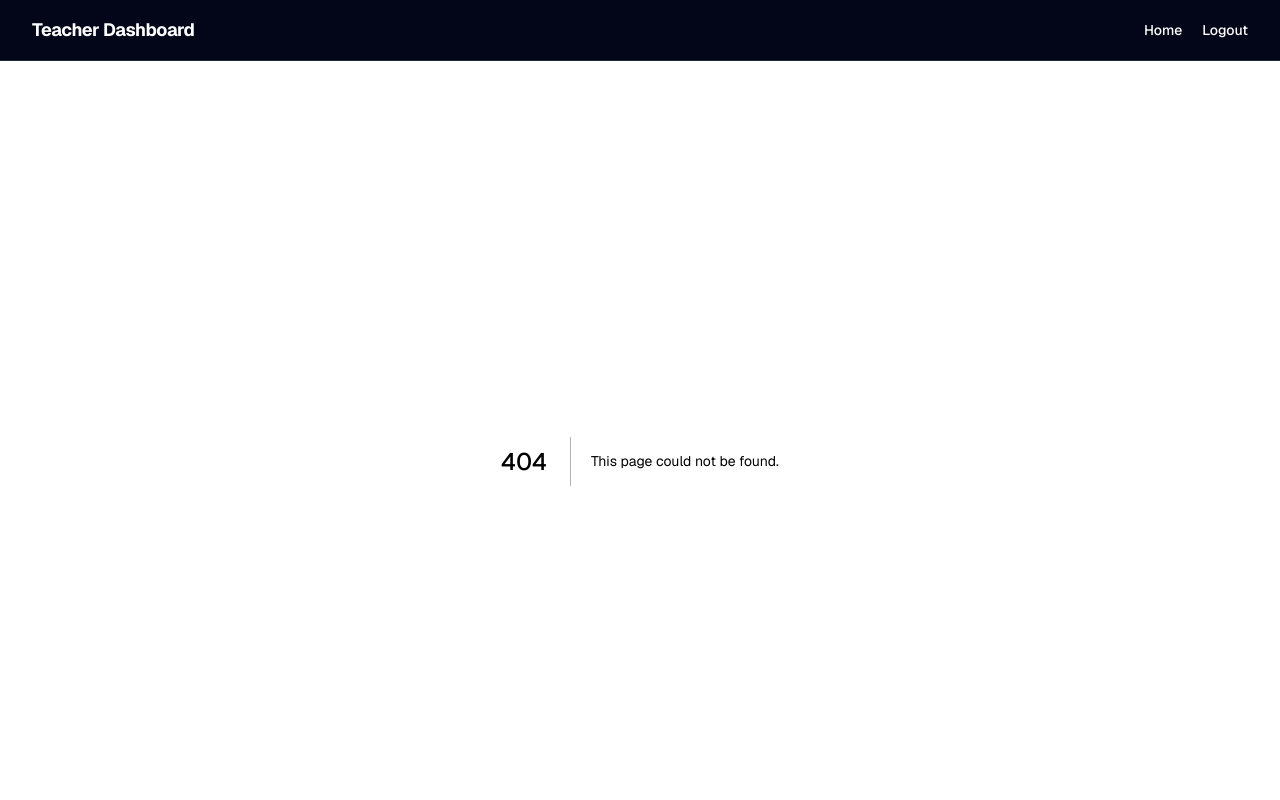
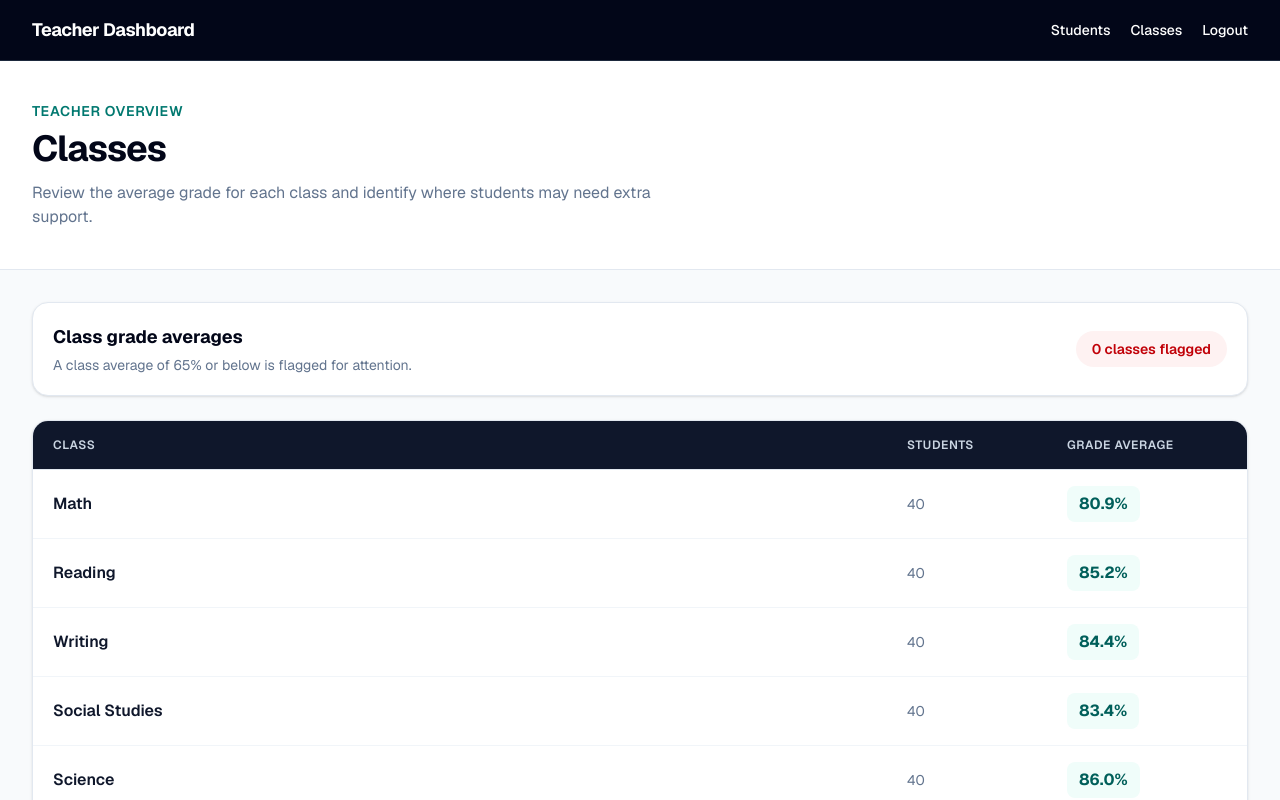
Before and after one commit to kmb1122/Teacher-Intervention-Dashboard, a Next.js app: page /classes in a window 1280 px wide. Before the commit this address had no page. Shown: the top 800 px of the page. Built offline with nearby package versions, Linux system fonts and the light colour scheme.

Commit message:
Created a classes page, with the class average for teachers.

```diff
--- /dev/null
+++ b/app/classes/page.tsx
@@ -0,0 +1,148 @@
+"use client";
+
+import { useEffect, useMemo, useState } from "react";
+import type { Student, StudentGrades } from "@/types/students";
+
+const subjects: { key: keyof StudentGrades; label: string }[] = [
+  { key: "math", label: "Math" },
+  { key: "reading", label: "Reading" },
+  { key: "writing", label: "Writing" },
+  { key: "social studies", label: "Social Studies" },
+  { key: "science", label: "Science" },
+  { key: "PE", label: "PE" },
+  { key: "FACS", label: "FACS" },
+  { key: "UA", label: "UA" },
+];
+
+export default function ClassesPage() {
+  const [students, setStudents] = useState<Student[]>([]);
+  const [isLoading, setIsLoading] = useState(true);
+  const [error, setError] = useState("");
+
+  useEffect(() => {
+    async function loadStudents() {
+      try {
+        const response = await fetch("/api/students");
+        if (!response.ok) throw new Error("Unable to load students");
+        const data: { students: Student[] } = await response.json();
+        setStudents(data.students);
+      } catch {
+        setError("Unable to load class averages. Please refresh and try again.");
+      } finally {
+        setIsLoading(false);
+      }
+    }
+
+    void loadStudents();
+  }, []);
+
+  const classes = useMemo(
+    () =>
+      subjects.map(({ key, label }) => {
+        const total = students.reduce(
+          (sum, student) => sum + student.grades[key],
+          0,
+        );
+        const average = students.length > 0 ? total / students.length : 0;
+
+        return { key, label, average, studentCount: students.length };
+      }),
+    [students],
+  );
+  const flaggedCount = classes.filter(
+    ({ average }) => average <= 65,
+  ).length;
+
+  return (
+    <main className="min-h-screen bg-slate-50 text-slate-900">
+      <section className="border-b border-slate-200 bg-white">
+        <div className="mx-auto max-w-7xl px-4 py-10 sm:px-6 lg:px-8">
+          <p className="text-sm font-semibold uppercase tracking-wider text-teal-700">
+            Teacher overview
+          </p>
+          <h1 className="mt-2 text-3xl font-bold tracking-tight text-slate-950 sm:text-4xl">
+            Classes
+          </h1>
+          <p className="mt-3 max-w-2xl text-slate-500">
+            Review the average grade for each class and identify where students
+            may need extra support.
+          </p>
+        </div>
+      </section>
+
+      <section
+        aria-labelledby="class-list-heading"
+        className="mx-auto max-w-7xl px-4 py-8 sm:px-6 lg:px-8"
+      >
+        <div className="mb-6 flex flex-col gap-4 rounded-2xl border border-slate-200 bg-white p-5 shadow-sm sm:flex-row sm:items-center sm:justify-between">
+          <div>
+            <h2
+              id="class-list-heading"
+              className="text-lg font-bold text-slate-950"
+            >
+              Class grade averages
+            </h2>
+            <p className="mt-1 text-sm text-slate-500">
+              A class average of 65% or below is flagged for attention.
+            </p>
+          </div>
+          <p className="w-fit rounded-full bg-red-50 px-4 py-2 text-sm font-semibold text-red-700">
+            {flaggedCount} {flaggedCount === 1 ? "class" : "classes"} flagged
+          </p>
+        </div>
+
+        <div className="overflow-hidden rounded-2xl border border-slate-200 bg-white shadow-sm">
+          <div className="grid grid-cols-[minmax(0,1fr)_auto] items-center gap-4 border-b border-slate-200 bg-slate-900 px-5 py-4 text-xs font-semibold uppercase tracking-wider text-slate-300 sm:grid-cols-[minmax(0,1fr)_9rem_10rem]">
+            <span>Class</span>
+            <span className="text-right sm:text-left">Students</span>
+            <span className="hidden sm:block">Grade average</span>
+          </div>
+          {isLoading ? (
+            <p role="status" className="px-5 py-12 text-center text-slate-500">
+              Loading class averages...
+            </p>
+          ) : error ? (
+            <p role="alert" className="px-5 py-12 text-center text-red-700">
+              {error}
+            </p>
+          ) : students.length === 0 ? (
+            <p className="px-5 py-12 text-center text-slate-500">
+              No class grade data is available yet.
+            </p>
+          ) : (
+            <ul className="divide-y divide-slate-100">
+              {classes.map(({ key, label, average, studentCount }) => {
+                const isFlagged = average <= 65;
+                return (
+                  <li
+                    key={key}
+                    className="grid grid-cols-[minmax(0,1fr)_auto] items-center gap-4 px-5 py-4 transition hover:bg-slate-50 sm:grid-cols-[minmax(0,1fr)_9rem_10rem]"
+                  >
+                    <span className="font-semibold text-slate-900">
+                      {label}
+                    </span>
+                    <span className="text-right text-sm text-slate-500 sm:text-left">
+                      {studentCount}
+                    </span>
+                    <span className="col-span-2 flex items-center justify-between gap-3 sm:col-span-1 sm:justify-start">
+                      <span
+                        className={`rounded-lg px-3 py-1.5 font-bold ${isFlagged ? "bg-red-50 text-red-700" : "bg-teal-50 text-teal-800"}`}
+                      >
+                        {average.toFixed(1)}%
+                      </span>
+                      {isFlagged && (
+                        <span className="rounded-full bg-red-50 px-3 py-1 text-xs font-semibold text-red-700">
+                          Flagged
+                        </span>
+                      )}
+                    </span>
+                  </li>
+                );
+              })}
+            </ul>
+          )}
+        </div>
+      </section>
+    </main>
+  );
+}
--- a/app/components/navbar.tsx
+++ b/app/components/navbar.tsx
@@ -1,13 +1,31 @@
+import Link from "next/link";
+
 function Navbar() {
   return (
     <nav className="border-b border-slate-800 bg-slate-950 text-white">
       <div className="mx-auto max-w-7xl flex items-center justify-between px-6 py-4 sm:px-6 lg:px-8">
-        <h1 className="text-base font-bold tracking-tight sm:text-lg">
+        <Link
+          href="/"
+          className="text-base font-bold tracking-tight sm:text-lg"
+        >
           Teacher Dashboard
-        </h1>
+        </Link>
         <ul className="flex items-center gap-5 text-sm font-medium text-white">
           <li>
-            <button className="transition cursor-not-allowed">Home</button>
+            <Link
+              href="/"
+              className="transition hover:text-teal-300 focus-visible:outline-2 focus-visible:outline-offset-4 focus-visible:outline-teal-300"
+            >
+              Students
+            </Link>
+          </li>
+          <li>
+            <Link
+              href="/classes"
+              className="transition hover:text-teal-300 focus-visible:outline-2 focus-visible:outline-offset-4 focus-visible:outline-teal-300"
+            >
+              Classes
+            </Link>
           </li>
           <li>
             <button className="transition cursor-not-allowed">Logout</button>
--- a/app/layout.tsx
+++ b/app/layout.tsx
@@ -14,8 +14,8 @@ const geistMono = Geist_Mono({
 });
 
 export const metadata: Metadata = {
-  title: "Create Next App",
-  description: "Generated by create next app",
+  title: "Teacher Intervention Dashboard",
+  description: "Review student grades and class averages that need support.",
 };
 
 export default function RootLayout({ children }: LayoutProps<"/">) {
```
Also changed, not shown: 2 other files (tests, documents, lock files or other folders).
